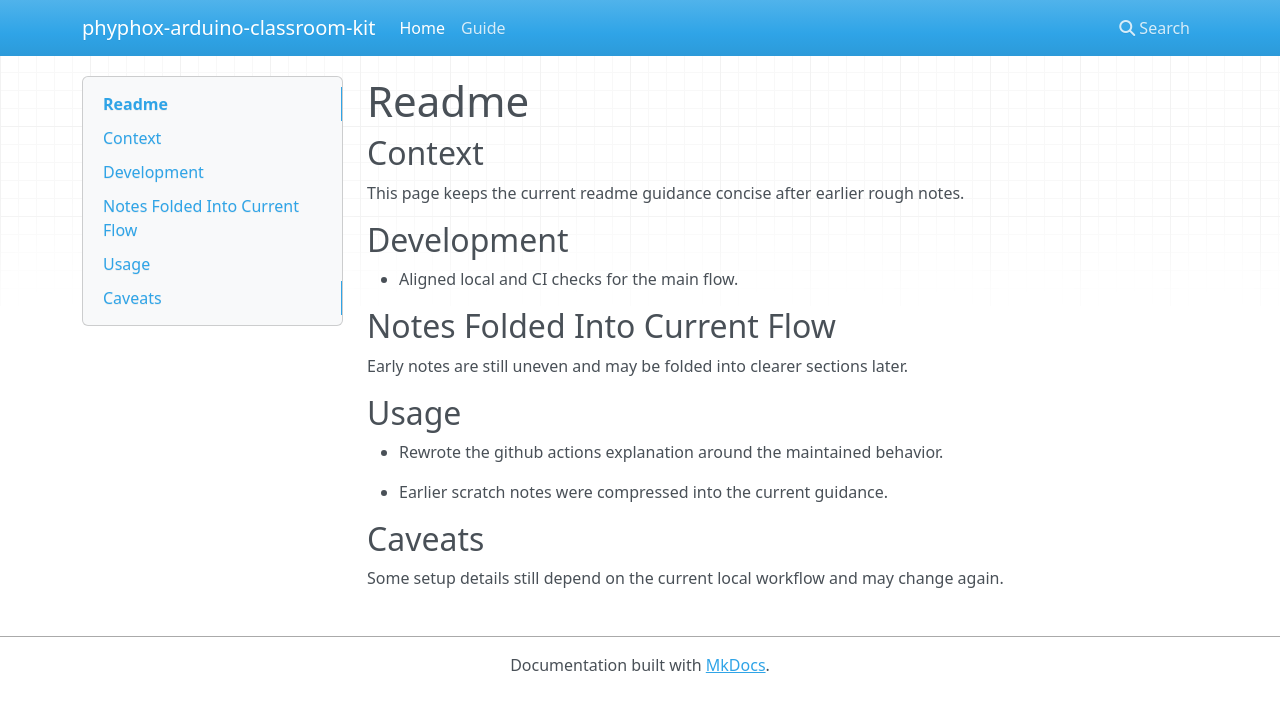
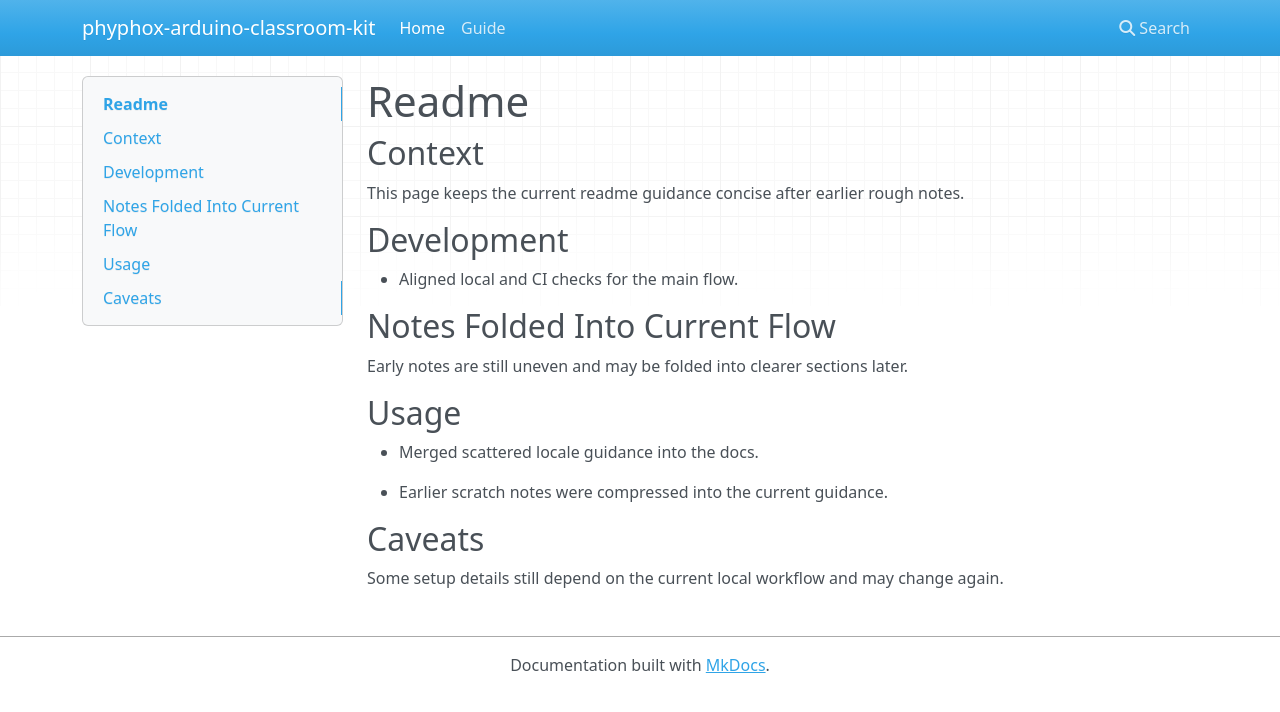
Before and after one commit to sebastianspicker/phyphox-arduino-classroom-kit, an MkDocs documentation site: the page built from docs/README.md, in a window 1280 px wide. Shown: the top 712 px of the page. Built offline with MkDocs 1.6.1, drawn with Linux system fonts in a browser that asks for light colours; nearby versions of some CDN libraries.

Commit message:
docs(locale): refresh operator guidance for locale
Keep locale changes aligned across ASTRONOMY_EXPERIMENTS_COMPANION.md, README.md.

```diff
--- a/docs/README.md
+++ b/docs/README.md
@@ -11,7 +11,7 @@ This page keeps the current readme guidance concise after earlier rough notes.
 Early notes are still uneven and may be folded into clearer sections later.
 
 ## Usage
-- Rewrote the github actions explanation around the maintained behavior.
+- Merged scattered locale guidance into the docs.
 
 - Earlier scratch notes were compressed into the current guidance.
 
```
Also changed, not shown: docs/ASTRONOMY_EXPERIMENTS_COMPANION.md (+1 -1 lines).
